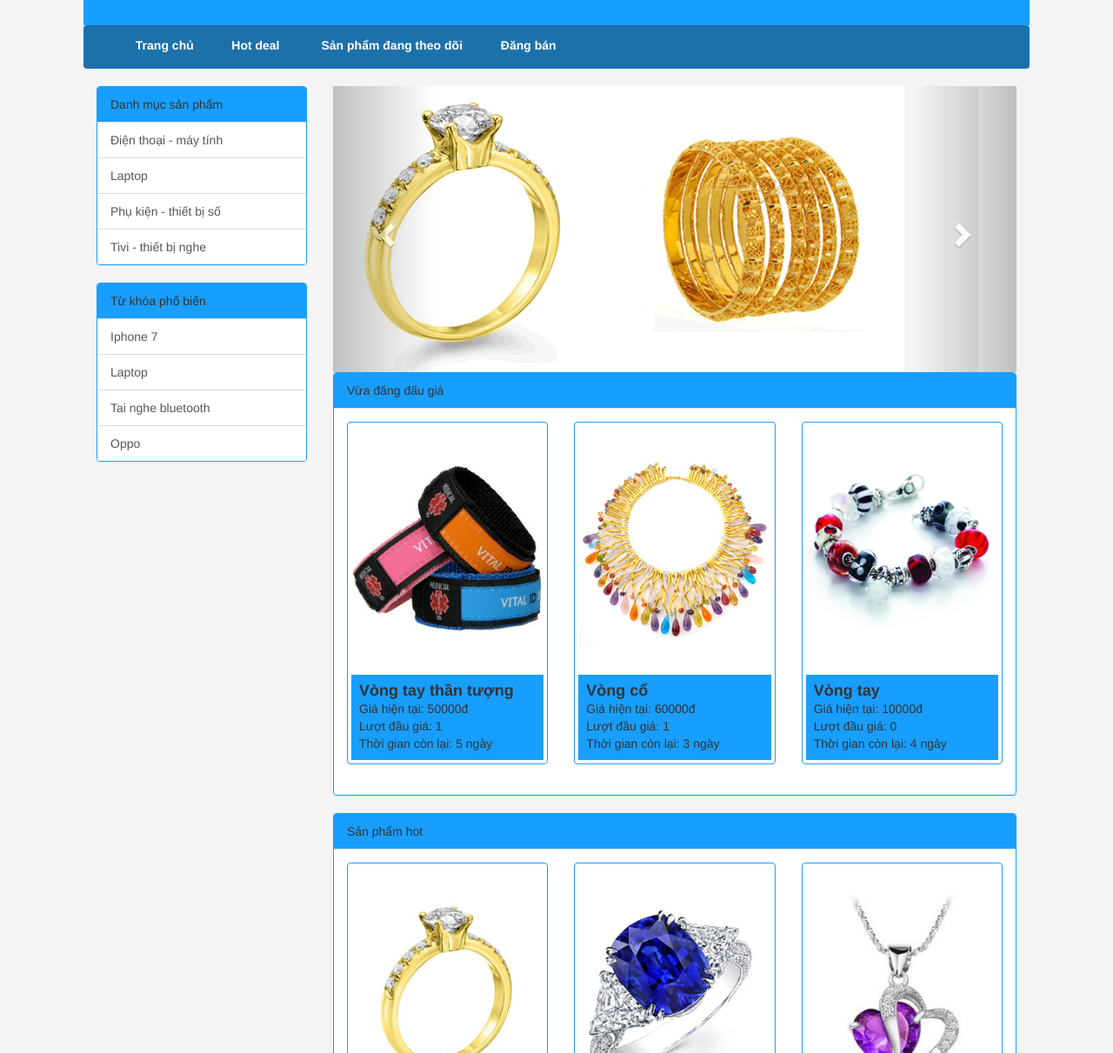
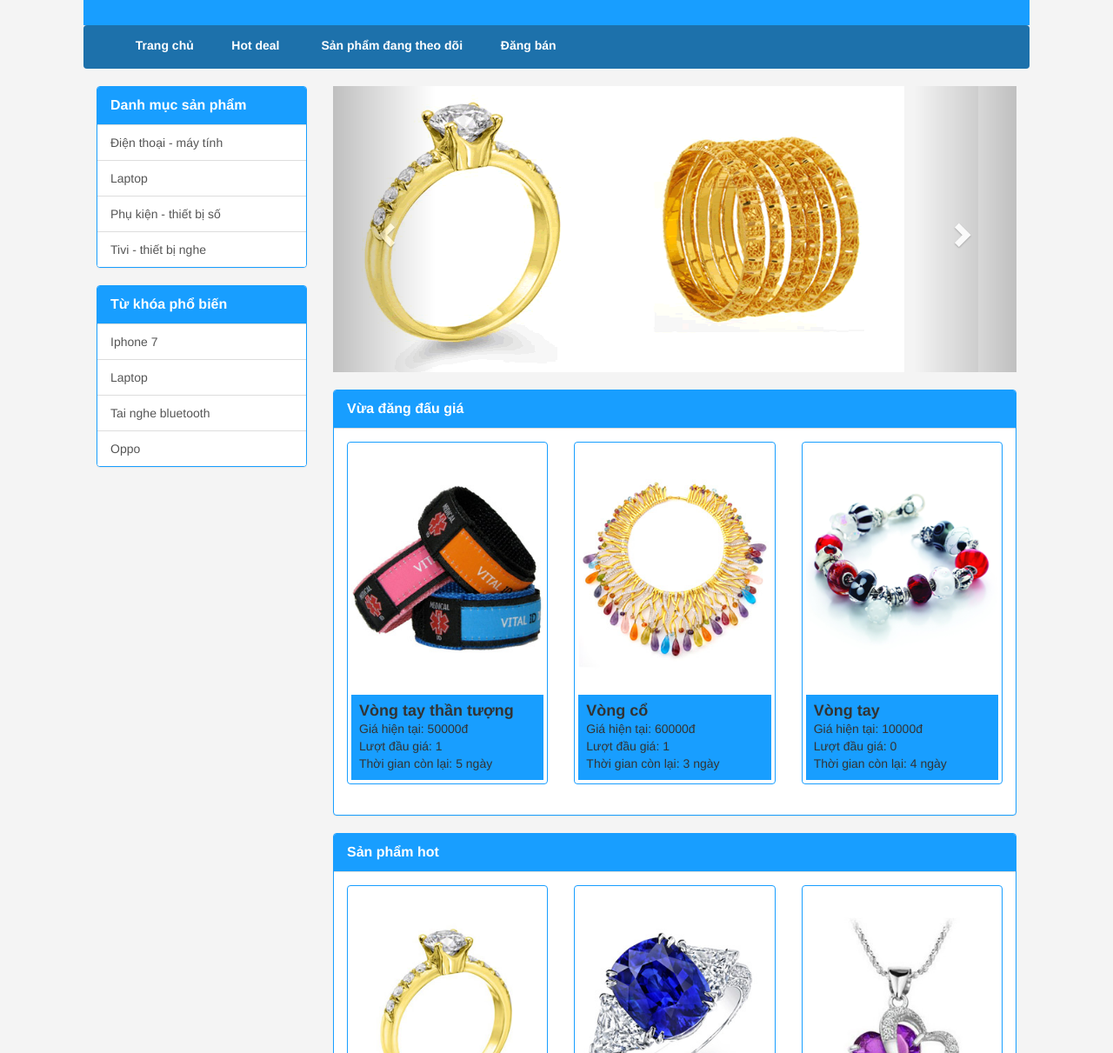
Before and after one commit to 1412010/Auction-Website, a plain HTML site: page index.html in a window 1280 px wide. Shown: the part 89-1300 px from the top of the page at 87% size. Drawn offline with Linux system fonts and the light colour scheme.

```diff
--- a/index.html
+++ b/index.html
@@ -141,7 +141,9 @@
 				<!-- Panel left -->
 				<div class="col-md-3">
 					<div class="panel panel-default" style="border-color: #189eff;">
-		 				<div class="panel-heading" style=" background: #189eff;">Danh mục sản phẩm</div>
+		 				<div class="panel-heading" style=" background: #189eff;">
+		 					<span class="panel-title">Danh mục sản phẩm</span>
+		 				</div>
 		   					<div class="list-group">
 					            <a href="#" class="list-group-item">Điện thoại - máy tính</a>
 					            <a href="#" class="list-group-item">Laptop</a>
@@ -150,7 +152,9 @@
 		          			</div>
 					</div>
 					<div class="panel panel-default" style="border-color: #189eff;">
-		 				<div class="panel-heading" style=" background: #189eff;">Từ khóa phổ biến</div>
+		 				<div class="panel-heading" style=" background: #189eff;">
+		 					<span class="panel-title">Từ khóa phổ biến</span>
+		 				</div>
 		   					<div class="list-group">
 					            <a href="#" class="list-group-item">Iphone 7</a>
 					            <a href="#" class="list-group-item">Laptop</a>
@@ -194,11 +198,13 @@
 					    <span class="sr-only">Next</span>
 					  </a>
 					</div>
-
+					<div class="row">
+						&nbsp
+					</div>
 					<!-- Vừa đăng đấu giá -->
-					<div class="panel panel-default" style="border-color: #189eff;">
+					<div class="panel panel-default" style="border-color: #189eff; ">
 					    <div class="panel-heading" style=" background: #189eff;">
-					    	Vừa đăng đấu giá
+					    	<span class="panel-title">Vừa đăng đấu giá</span>
 					    </div>
 					    <div class="panel-body">
 							<div class="row">
@@ -249,14 +255,14 @@
 					<!-- Sản phẩm hot -->
 					<div class="panel panel-default" style="border-color: #189eff;">
 					    <div class="panel-heading" style="background-color: #189eff;;">
-					    	Sản phẩm hot
+					    	<span class="panel-title">Sản phẩm hot</span>
 					    </div>
 					    <div class="panel-body">
 							<div class="row">
 							    <div class="col-sm-6 col-md-4">
 							        <div class="thumbnail" style="border-color: #189eff;">
 							            <a href="#"><img src="images/e.jpg" alt="..."></a>
-							            <div class="caption" style="background-color: #189eff;;">
+							            <div class="caption" style="background-color: #189eff;">
 							                <h4 style="margin: 0 0; font-weight: bold;">Nhẫn kim cương</h4>
 							                <div>
 												<span>Giá hiện tại: </span> 700000đ <br/>
```
Also changed, not shown: signup.html (+8 -4 lines).
